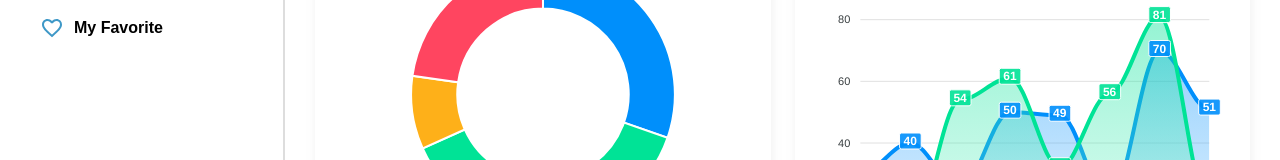
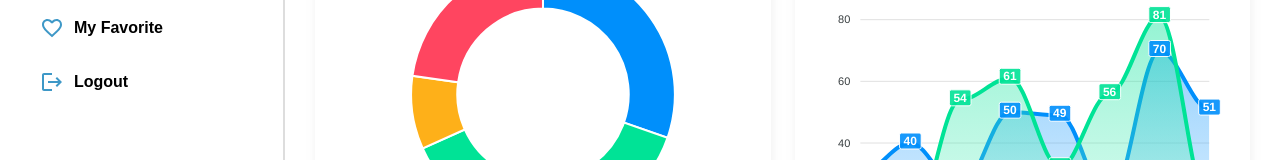
Before and after one commit to Rutubhimani28/Directory-Listing, a React (Create React App) app: page / in a window 1280 px wide. Shown: the part 382-542 px from the top of the page. Built offline with nearby package versions, Linux system fonts and the light colour scheme.

Commit message:
add sidebar menu

```diff
--- a/src/Components/Sidebar/Sidebar.tsx
+++ b/src/Components/Sidebar/Sidebar.tsx
@@ -12,6 +12,7 @@ import StarIcon from "@mui/icons-material/Star";
 import CalendarTodayIcon from "@mui/icons-material/CalendarToday";
 import SettingsIcon from "@mui/icons-material/Settings";
 import AccountCircle from "@mui/icons-material/AccountCircle";
+import LogoutIcon from "@mui/icons-material/Logout";
 import FavoriteBorderIcon from "@mui/icons-material/FavoriteBorder";
 const Sidebar = () => {
   const navigate = useNavigate();
@@ -52,6 +53,10 @@ const Sidebar = () => {
               <FavoriteBorderIcon className="slider-icon" />
               <span>My Favorite</span>
             </li>
+            <li onClick={() => navigate("/")}>
+              <LogoutIcon className="slider-icon" />
+              <span>Logout</span>
+            </li>
             {/* <li onClick={() => navigate("products")}>
               <InsertChartOutlinedIcon className="slider-icon" />
               <span>Coupons</span>
```
